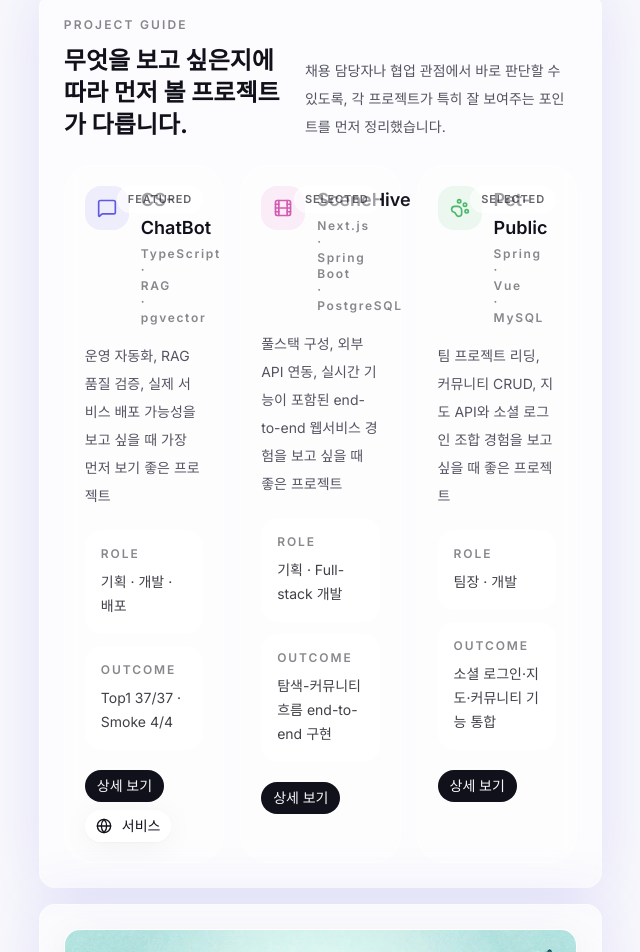
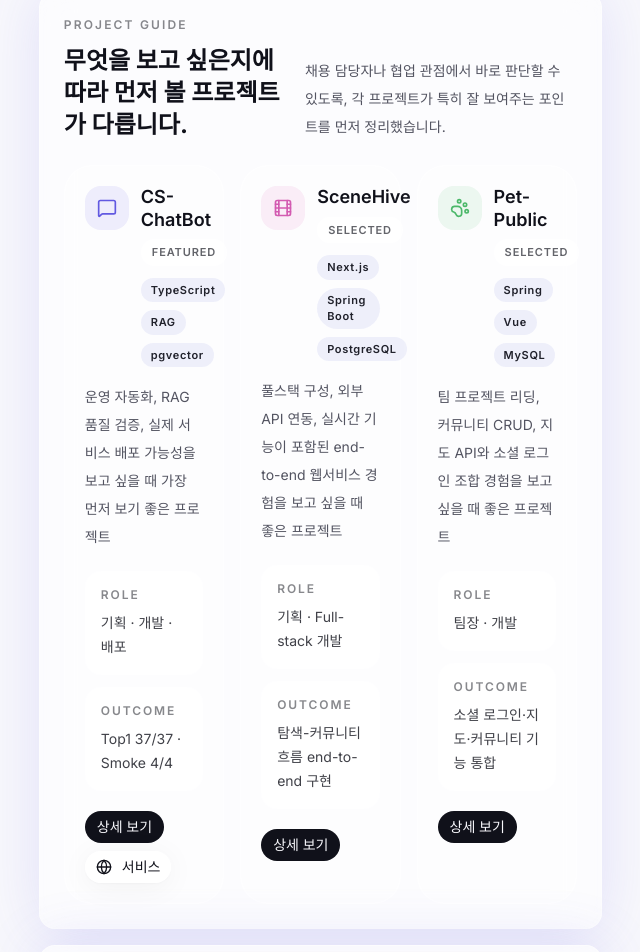
Before and after one commit to jdhert/jdhert.github.io, a Next.js app: page / in a window 1280 px wide. Shown: the part 5484-6436 px from the top of the page, without its empty margins (582-1222 px from the left). Built offline with nearby package versions, Linux system fonts and the light colour scheme.

Commit message:
Fix project guide card wrapping

```diff
--- a/components/portfolio/projects-section.tsx
+++ b/components/portfolio/projects-section.tsx
@@ -44,21 +44,32 @@ export function ProjectsSection() {
                     key={`${project.slug}-guide`}
                     className="rounded-[1.75rem] border border-white/45 bg-white/45 p-5 shadow-[0_16px_40px_rgba(255,255,255,0.16)]"
                   >
-                    <div className="flex items-start justify-between gap-4">
+                    <div className="flex flex-col gap-4">
                       <div className="flex min-w-0 items-start gap-3">
                         <div className={`rounded-2xl p-3 ${project.bgColor}`}>
                           <Icon className={`h-5 w-5 ${project.color}`} />
                         </div>
-                        <div className="min-w-0">
-                          <h3 className="text-lg font-semibold text-foreground">{project.title}</h3>
-                          <p className="mt-1 text-xs font-semibold tracking-[0.14em] text-foreground/50">
-                            {project.tech.slice(0, 3).join(" · ")}
-                          </p>
+                        <div className="min-w-0 flex-1">
+                          <div className="flex flex-wrap items-center gap-2">
+                            <h3 className="text-lg font-semibold leading-tight text-foreground">
+                              {project.title}
+                            </h3>
+                            <span className="rounded-full border border-white/45 bg-white/60 px-2.5 py-1 text-[11px] font-semibold tracking-[0.08em] text-foreground/65">
+                              {project.size === "large" ? "FEATURED" : "SELECTED"}
+                            </span>
+                          </div>
+                          <div className="mt-3 flex flex-wrap gap-2">
+                            {project.tech.slice(0, 3).map((tech) => (
+                              <span
+                                key={`${project.slug}-${tech}-guide`}
+                                className="rounded-full bg-secondary/75 px-2.5 py-1 text-[11px] font-semibold tracking-[0.06em] text-secondary-foreground"
+                              >
+                                {tech}
+                              </span>
+                            ))}
+                          </div>
                         </div>
                       </div>
-                      <span className="rounded-full border border-white/45 bg-white/60 px-2.5 py-1 text-[11px] font-semibold tracking-[0.08em] text-foreground/65">
-                        {project.size === "large" ? "FEATURED" : "SELECTED"}
-                      </span>
                     </div>
 
                     <p className="mt-4 text-sm leading-7 text-muted-foreground">
```
